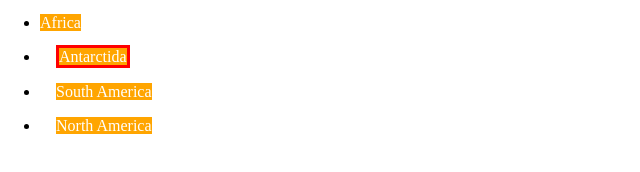
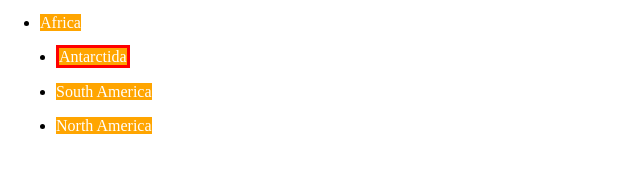
Before and after one commit to antontab91/lesson6, a plain HTML site: page task2/index.html in a window 1280 px wide. Shown: the part 272-444 px from the top of the page, 0-640 px from the left. Drawn offline with nearby package versions, Linux system fonts and the light colour scheme.

Commit message:
task2 second commit

```diff
--- a/task2/index.html
+++ b/task2/index.html
@@ -26,7 +26,7 @@
             border: 3px solid red;
         }
 
-        #special~li>span {
+        #special~li {
             margin-left: 16px;
         }
     </style>
```
